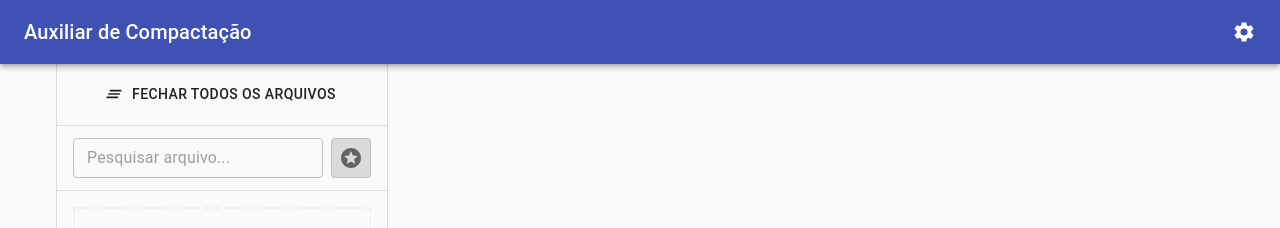
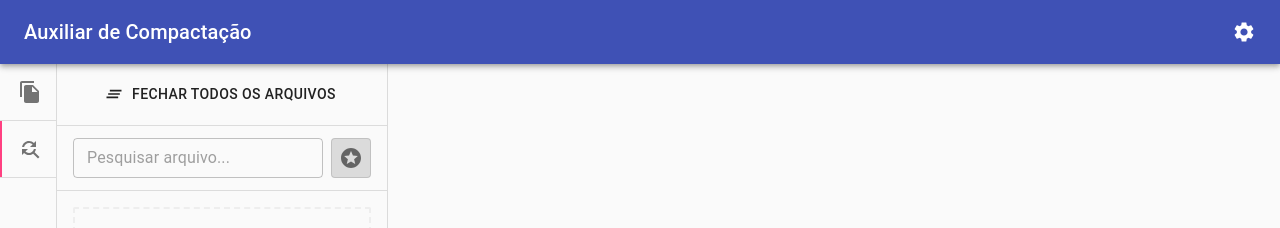
Before and after one commit to guesant-archived/lp-utils, a React (Vite) app in the folder frontend-react/: page /tools/compacted/compare in a window 1280 px wide. Shown: the top 228 px of the page. Built offline with nearby package versions, Linux system fonts and the light colour scheme.

Commit message:
feat(frontend-react): CompactManager: ExplorerCompare

```diff
--- /dev/null
+++ b/frontend-react/src/app/Pages/CompactManager/Explorer/Compare/ExplorerCompare.tsx
@@ -0,0 +1,8 @@
+import React from "react";
+
+export default function ExplorerCompare() {
+  return (
+    <>
+    </>
+  );
+}
--- a/frontend-react/src/app/Pages/CompactManager/Explorer/Explorer.tsx
+++ b/frontend-react/src/app/Pages/CompactManager/Explorer/Explorer.tsx
@@ -4,6 +4,8 @@ import React from "react";
 import { Route, Switch } from "react-router-dom";
 import CompactExplorerSideBar from "./ExplorerSideBar";
 import ExplorerSideBarSelectMode from "./ExplorerSideBarSelectMode";
+
+const ExplorerCompare = loadable(() => import("./Compare/ExplorerCompare"));
 
 export default function CompactExporer() {
   return (
@@ -20,6 +22,10 @@ export default function CompactExporer() {
         <Divider orientation="vertical" />
         <div>
           <Switch>
+            <Route path="/tools/compacted/compare">
+              <ExplorerCompare />
+            </Route>
+            <Route path="/tools/compacted" exact />
           </Switch>
         </div>
       </div>
--- a/frontend-react/src/app/Pages/CompactManager/Explorer/ExplorerSideBarSelectMode.tsx
+++ b/frontend-react/src/app/Pages/CompactManager/Explorer/ExplorerSideBarSelectMode.tsx
@@ -1,10 +1,24 @@
+import Divider from "@material-ui/core/Divider";
 import List from "@material-ui/core/List";
+import FileCopyIcon from "@material-ui/icons/FileCopy";
+import FindReplaceIcon from "@material-ui/icons/FindReplace";
 import React from "react";
+import ExplorerSideBarSelectModeLink from "./ExplorerSideBarSelectModeLink";
 
 export default function ExplorerSideBarSelectMode() {
   return (
     <>
       <List disablePadding className="tw-w-14">
+        <ExplorerSideBarSelectModeLink
+          icon={<FileCopyIcon />}
+          navProps={{ to: "/tools/compacted", exact: true }}
+        />
+        <Divider />
+        <ExplorerSideBarSelectModeLink
+          icon={<FindReplaceIcon />}
+          navProps={{ to: "/tools/compacted/compare" }}
+        />
+        <Divider />
       </List>
     </>
   );
--- a/frontend-react/src/app/Pages/CompactManager/Explorer/ExplorerSideBarSelectModeLink.tsx
+++ b/frontend-react/src/app/Pages/CompactManager/Explorer/ExplorerSideBarSelectModeLink.tsx
@@ -23,7 +23,7 @@ const useStylesExplorerSideBarSelectMode = makeStyles((theme) =>
   }),
 );
 
-export function ExplorerSideBarSelectModeLink(
+export default function ExplorerSideBarSelectModeLink(
   props: IExplorerSideBarSelectModeLinkProps,
 ) {
   const { icon, navProps } = props;
```
